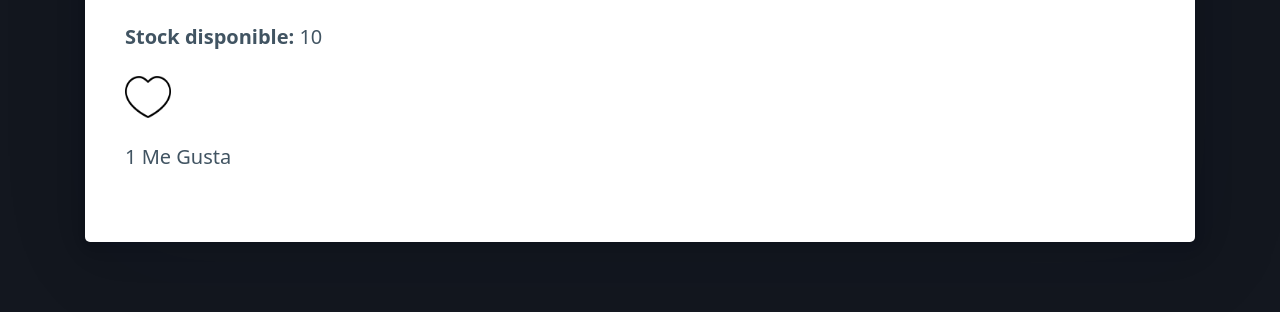
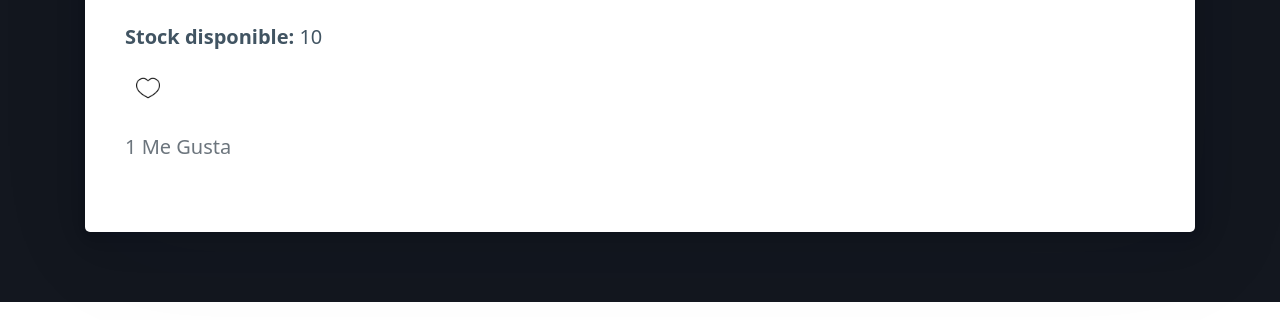
Before and after one commit to dakkusu988/ProyectoFinal-Dibujos-Laminas, a Django app: page /dibujos/1 in a window 1280 px wide. Shown: the part 480-800 px from the top of the page. Run offline with Django 4.2, Linux system fonts and the light colour scheme; tables that the repository leaves empty hold one stand-in row (values such as "Sample post").

Commit message:
pruebas 17

```diff
--- a/dibujo/templates/dibujo/detallesDibujos.html
+++ b/dibujo/templates/dibujo/detallesDibujos.html
@@ -53,15 +53,15 @@
             <button type="submit" class="botonMGSinClase">
                 {% if user.is_authenticated and dibujo.id in user_likes %}
                     <p style="width: 4.5%;">
-                        <img src="{% static 'img/me_gusta.png' %}" alt="Me Gusta" class="tamañoImagenMG">
+                        <img src="{% static 'img/me_gusta.png' %}" alt="Me Gusta" class="img-fluid" style="width: 24px;">
                     </p>
                 {% else %}
                     <p style="width: 4.5%;">
-                        <img src="{% static 'img/no_me_gusta.png' %}" alt="No me Gusta" class="tamañoImagenMG">
+                        <img src="{% static 'img/no_me_gusta.png' %}" alt="No me Gusta" class="img-fluid" style="width: 24px;">
                     </p>
                 {% endif %}
             </button>
-            <p>{{ dibujo.like_set.count }} Me Gusta</p>
+            <p class="mt-2 text-muted">{{ dibujo.like_set.count }} Me Gusta</p>
         </form>
 
     </article>
--- a/dibujo/templates/dibujo/listadoDibujos.html
+++ b/dibujo/templates/dibujo/listadoDibujos.html
@@ -78,7 +78,7 @@
                             {% endif %}
                             <form method="post" action="{% url 'like-toggle' dibujo.id %}" class="mt-2">
                                 {% csrf_token %}
-                                <button type="submit" class="btn btn-outline-primary border-0">
+                                <button type="submit" class="botonMGSinClase">
                                     {% if user.is_authenticated and dibujo.id in user_likes %}
                                         <img src="{% static 'img/me_gusta.png' %}" alt="Me Gusta" class="img-fluid" style="width: 24px;">
                                     {% else %}
```
